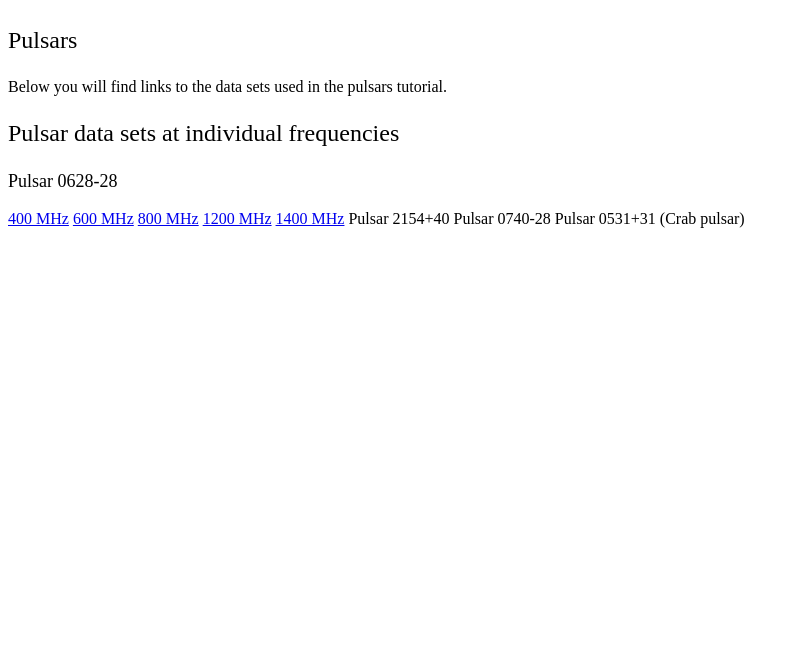
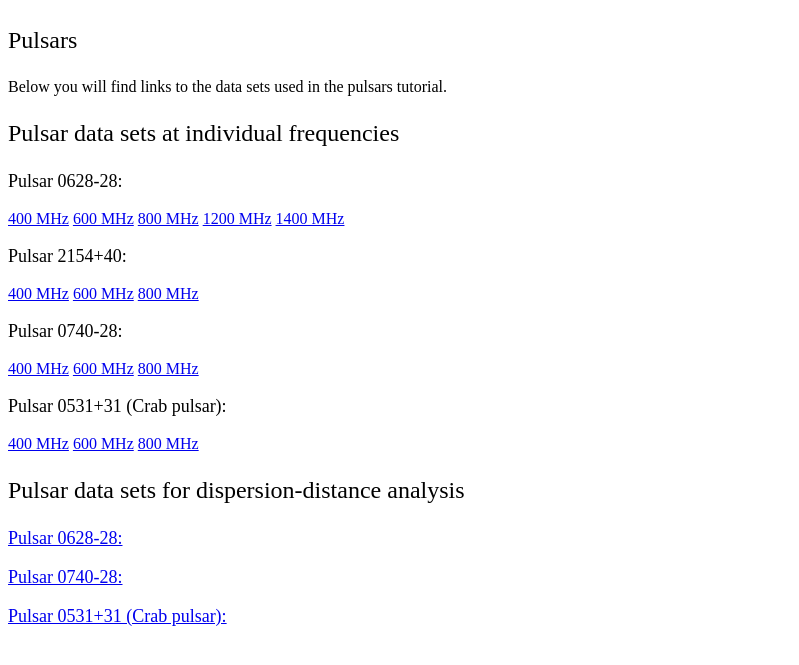
Before and after one commit to hvidy/OLET1638, a plain HTML site: page index.html in a window 1280 px wide. Shown: the part 67-732 px from the top of the page, without its empty margins (0-799 px from the left). Drawn offline with Linux system fonts and the light colour scheme.

Commit message:
Formatting

```diff
--- a/index.html
+++ b/index.html
@@ -30,17 +30,27 @@
 
     <p style="font-size:24px">Pulsar data sets at individual frequencies</p>
 
-    <p style="font-size:18px">Pulsar 0628-28</p>
+    <p style="font-size:18px">Pulsar 0628-28:</p>
 
     <a href="0628-28_400.html">400 MHz</a> <a href="0628-28_600.html">600 MHz</a> <a href="0628-28_800.html">800 MHz</a> <a href="0628-28_400.html">1200 MHz</a>     <a href="0628-28_1400.html">1400 MHz</a>
 
-    Pulsar 2154+40
+    <p style="font-size:18px">Pulsar 2154+40:</p>
+    <a href="2154+40_400.html">400 MHz</a> <a href="2154+40_600.html">600 MHz</a> <a href="2154+40_800.html">800 MHz</a>
 
-    Pulsar 0740-28
+    <p style="font-size:18px">Pulsar 0740-28:</p>
+    <a href="0740-28_400.html">400 MHz</a> <a href="0740-28_600.html">600 MHz</a> <a href="0740-28_800.html">800 MHz</a>
 
-    Pulsar 0531+31 (Crab pulsar)
+    <p style="font-size:18px">Pulsar 0531+31 (Crab pulsar):</p>
+    <a href="0531+31_400.html">400 MHz</a> <a href="0531+31_600.html">600 MHz</a> <a href="0531+31_800.html">800 MHz</a>
 
 
+    <p style="font-size:24px">Pulsar data sets for dispersion-distance analysis</p>
+
+    <a href="0628-28_disp.html"><p style="font-size:18px">Pulsar 0628-28:</p></a>
+
+    <a href="0740-28_disp.html"><p style="font-size:18px">Pulsar 0740-28:</p></a>
+
+    <a href="0531+31_disp.html"><p style="font-size:18px">Pulsar 0531+31 (Crab pulsar):</p></a>
 
   </div>
 
```
